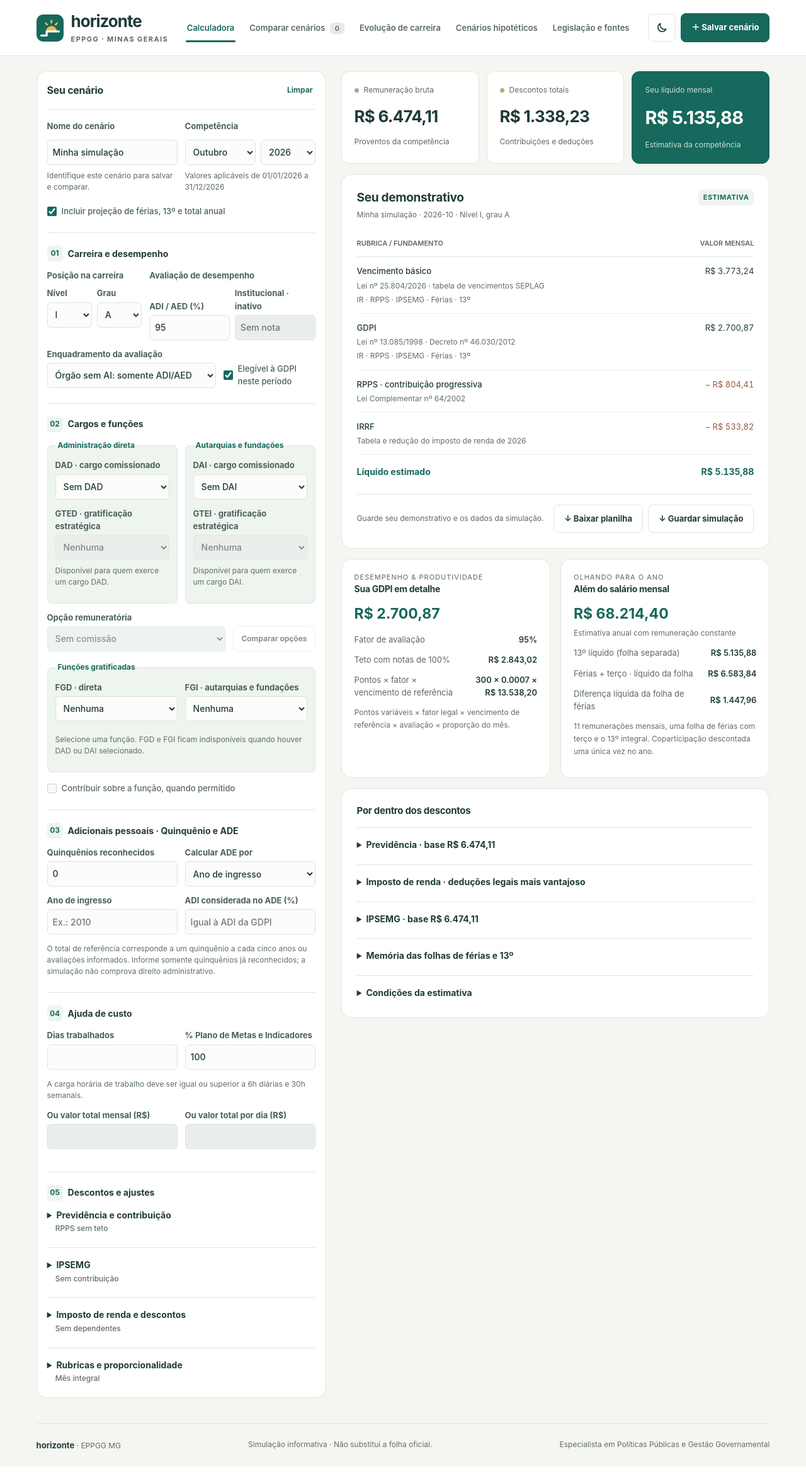
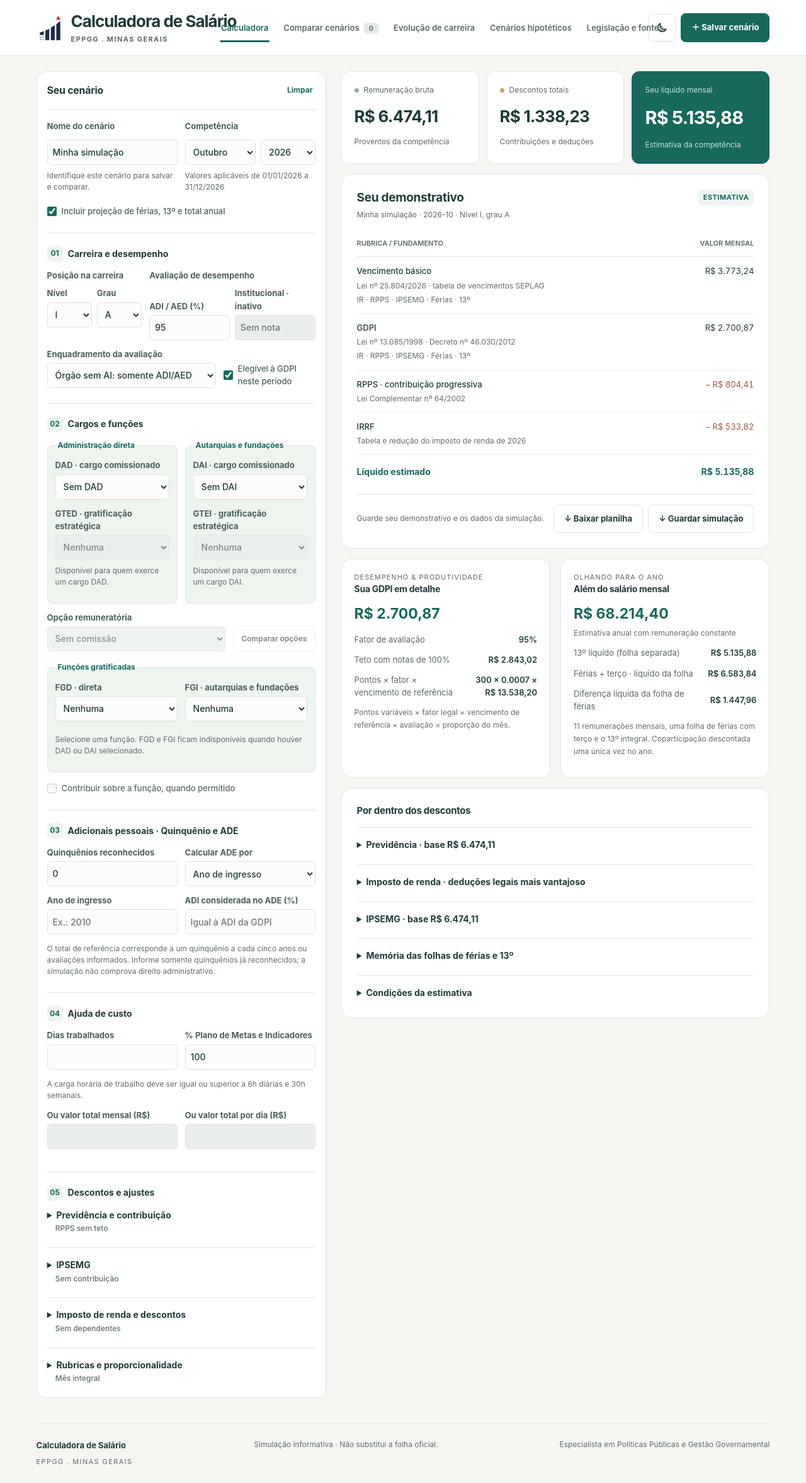
Before and after one commit to fmaximiano/eppgg, a FastAPI app: page / in a window 1280 px wide. Shown: the whole page at 63% size. Before the commit the page ends 2328 px from the top, so only its background shows below. Run offline with FastAPI, Linux system fonts and the light colour scheme; data that the repository does not hold is empty.

Commit message:
ui: replace named branding with adaptive salary calculator logo

```diff
--- a/app/hypotheses.py
+++ b/app/hypotheses.py
@@ -94,7 +94,7 @@
             BCB_URL,
             headers={
                 "Accept": "application/json",
-                "User-Agent": "Mozilla/5.0 Horizonte-EPPGG/1.0",
+                "User-Agent": "Mozilla/5.0 Calculadora-EPPGG/1.0",
             },
         )
 
--- a/app/static/app.js
+++ b/app/static/app.js
@@ -857,7 +857,7 @@
       data = JSON.parse(await file.text());
     } catch {
       throw new Error(
-        'Não foi possível ler este arquivo. Escolha uma simulação guardada pelo Horizonte.',
+        'Não foi possível ler este arquivo. Escolha um cenário salvo pela calculadora.',
       );
     }
     const s = data.scenario || data;
--- a/app/static/style.css
+++ b/app/static/style.css
@@ -1,5 +1,5 @@
 /* ==========================================================================
-   Horizonte · folha de estilos
+   Calculadora de Salário · folha de estilos
    1. Tokens          5. Calculadora            9. Cenários hipotéticos
    2. Base            6. Comparar cenários     10. Responsivo (media queries)
    3. Componentes     7. Evolução              11. Responsivo (container queries)
@@ -14,7 +14,8 @@
   --teal: #17685d;
   --teal-dark: #104d45;
   --on-teal: #fff; /* texto sobre fundo verde */
-  --brand-sun: #f2b84b; /* sol do logotipo */
+  --logo-bars: #1b2b42;
+  --logo-accent: #c92b32;
   --teal-muted: #c9e1d7; /* texto secundário sobre fundo verde */
   --focus-ring: #c8ddd5;
 
@@ -536,26 +537,11 @@
   width: 43px;
   height: 43px;
 }
-.brand-icon-bg {
-  fill: var(--teal);
-}
-/* Sol nascendo sobre um horizonte em degrau: o nome e a progressão na carreira. */
-.brand-icon-sun {
-  fill: var(--brand-sun);
-}
-.brand-icon-rays,
-.brand-icon-horizon {
-  fill: none;
-  stroke-linecap: round;
-  stroke-linejoin: round;
-}
-.brand-icon-rays {
-  stroke: var(--brand-sun);
-  stroke-width: 2.6;
-}
-.brand-icon-horizon {
-  stroke: var(--on-teal);
-  stroke-width: 3;
+.brand-icon {
+  color: var(--logo-bars);
+}
+.brand-icon .logo-triangle {
+  fill: var(--logo-accent);
 }
 .brand-sub {
   display: block;
@@ -1513,7 +1499,8 @@
     height: 34px;
   }
   .brand-sub {
-    display: none;
+    font-size: 9px;
+    letter-spacing: 1.1px;
   }
   .topbar-actions {
     gap: var(--space-1);
@@ -1604,7 +1591,8 @@
     --teal: #4fb3a0;
     --teal-dark: #63c4b1;
     --on-teal: #0c1413;
-    --brand-sun: #f6c15a;
+    --logo-bars: #f0f1e9;
+    --logo-accent: #e44950;
     --teal-muted: #1d3f39;
     --focus-ring: #2b5a51;
 
@@ -1772,3 +1760,25 @@
 .beneficiary-fields > label:last-child {
   display: flex;
 }
+
+/* As duas linhas do título permanecem visíveis nas telas menores. */
+@media (max-width: 760px) {
+  .topbar-inner {
+    grid-template-columns: minmax(0, 1fr);
+  }
+  .brand {
+    grid-column: 1;
+    grid-row: 1;
+    font-size: clamp(18px, 5.3vw, 24px);
+    letter-spacing: -0.5px;
+    white-space: nowrap;
+  }
+  .topbar-actions {
+    grid-column: 1;
+    grid-row: 2;
+    justify-self: end;
+  }
+  .topbar .tabs {
+    grid-row: 3;
+  }
+}
--- a/app/templates/index.html
+++ b/app/templates/index.html
@@ -7,7 +7,7 @@
       name="description"
       content="Simulador de remuneração EPPGG de Minas Gerais com memória de cálculo e cenários comparáveis."
     />
-    <title>Horizonte · Calculadora EPPGG MG</title>
+    <title>Calculadora de Salário · EPPGG · Minas Gerais</title>
     <link rel="icon" type="image/svg+xml" href="/static/favicon.svg" />
     <link rel="stylesheet" href="/static/style.css" />
     <!-- Sem defer: aplica o tema antes da primeira pintura, evitando o piscar. -->
@@ -19,16 +19,25 @@
     <a class="skip" href="#main">Pular para o conteúdo</a>
     <header class="topbar">
       <div class="topbar-inner">
-        <a class="brand" href="/" aria-label="Horizonte, início">
-          <svg class="brand-icon" viewBox="0 0 40 40" aria-hidden="true" focusable="false">
-            <rect class="brand-icon-bg" width="40" height="40" rx="10" />
-            <path class="brand-icon-sun" d="M14 25a8 8 0 0 1 16 0Z" />
-            <path class="brand-icon-rays" d="M22 9v3M13.8 13l2 2M30.2 13l-2 2" />
-            <path class="brand-icon-horizon" d="M7 31h8v-6h18" />
+        <a class="brand" href="/" aria-label="Calculadora de Salário, início">
+          <svg class="brand-icon" viewBox="0 0 336 336" aria-hidden="true" focusable="false">
+            <g class="logo-bars" fill="currentColor">
+              <path d="M41 225 90 208V254H41Z" />
+              <path d="M110 200 158 177V319H110Z" />
+              <path d="M178 165 226 133V319H178Z" />
+              <path d="M246 119 295 82V319H246Z" />
+            </g>
+            <g class="logo-keys" fill="#91a6b4">
+              <rect x="41" y="271" width="18" height="18" rx="5" />
+              <rect x="72" y="271" width="18" height="18" rx="5" />
+              <rect x="41" y="301" width="18" height="18" rx="5" />
+              <rect x="72" y="301" width="18" height="18" rx="5" />
+            </g>
+            <path class="logo-triangle" d="M242 65 271 15 299 65Z" fill="#c92b32" />
           </svg>
           <span>
-            horizonte
-            <span class="brand-sub">EPPGG · MINAS GERAIS</span>
+            Calculadora de Salário
+            <span class="brand-sub">EPPGG . MINAS GERAIS</span>
           </span>
         </a>
         <nav class="tabs" aria-label="Áreas da calculadora">
@@ -573,7 +582,7 @@
                   <select id="future-grade"></select>
                 </label>
                 <label>
-                  Horizonte (anos)
+                  Período (anos)
                   <input id="future-years" type="number" required min="1" max="40" value="5" />
                 </label>
               </div>
@@ -746,8 +755,8 @@
       </section>
       <footer>
         <span>
-          <strong>horizonte</strong>
-          · EPPGG MG
+          <strong>Calculadora de Salário</strong>
+          <span class="brand-sub">EPPGG . MINAS GERAIS</span>
         </span>
         <span>Simulação informativa · Não substitui a folha oficial.</span>
         <span>Especialista em Políticas Públicas e Gestão Governamental</span>
```
Also changed, not shown: tests/browser_identity.py (added, +37 -0 lines), README.md, app/static/favicon.svg, app/static/logo.svg (added).
